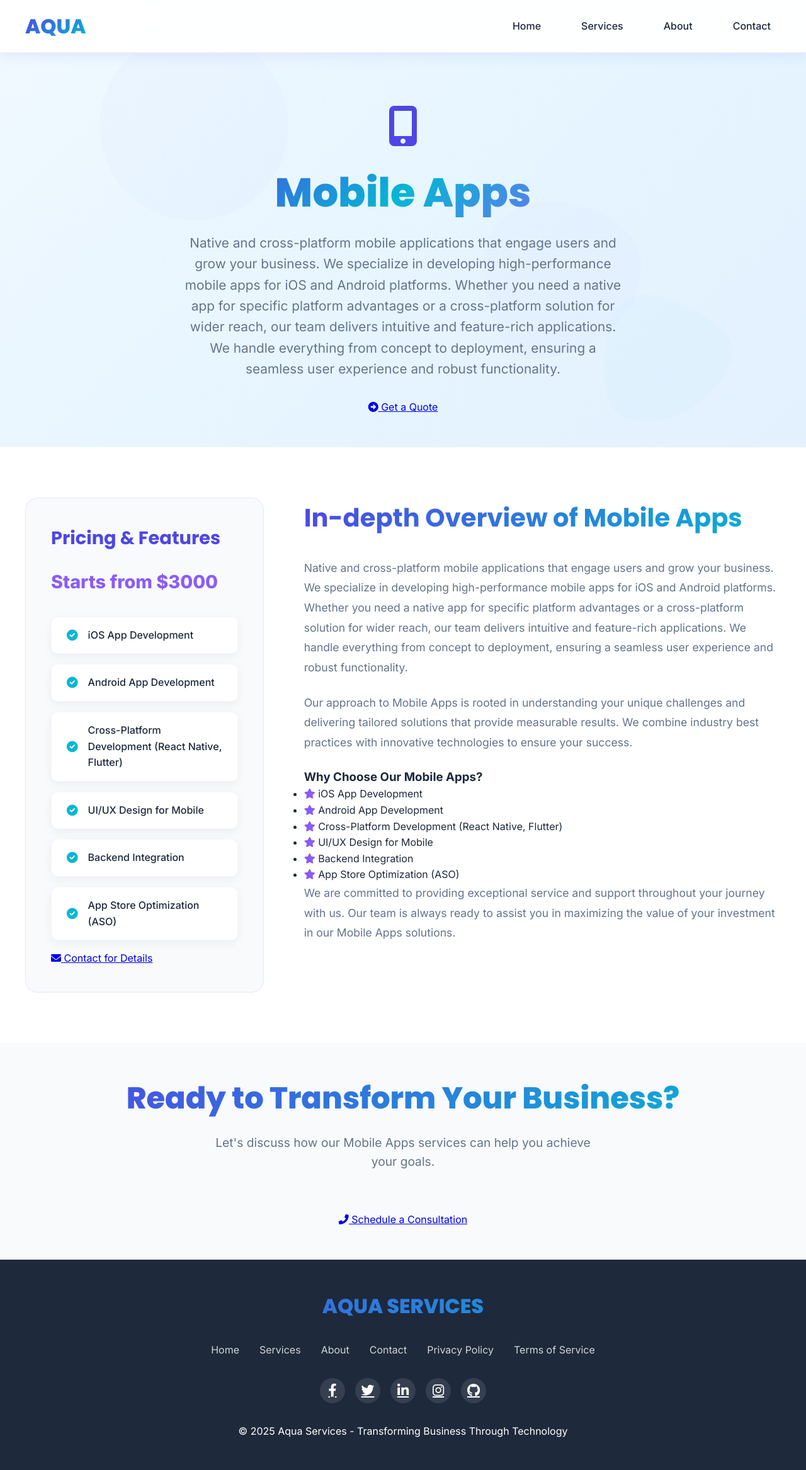
After one commit to Vinayakp2001/aqua-service, a Django app: page /services/mobile-apps/ in a window 1280 px wide. The commit adds this page. Shown: the whole page at 63% size. Run offline with Django 5.2, Linux system fonts and the light colour scheme.

Commit message:
first look detaild service card

```diff
--- /dev/null
+++ b/personal/itservice/templates/itservice/service_detail.html
@@ -0,0 +1,585 @@
+<!DOCTYPE html>
+<html lang="en">
+<head>
+    <meta charset="UTF-8">
+    <meta name="viewport" content="width=device-width, initial-scale=1.0">
+    <title>Aqua Services - {{ service.title }}</title>
+    <link rel="stylesheet" href="https://cdnjs.cloudflare.com/ajax/libs/font-awesome/6.0.0/css/all.min.css">
+    <style>
+        /* Reusing styles from home.html */
+        @import url('https://fonts.googleapis.com/css2?family=Inter:wght@300;400;500;600;700;800;900&family=Poppins:wght@300;400;500;600;700;800&display=swap');
+
+        :root {
+            --primary-blue: #4F46E5;
+            --secondary-cyan: #06B6D4;
+            --accent-purple: #8B5CF6;
+            --white: #FFFFFF;
+            --light-gray: #F8FAFC;
+            --text-dark: #1E293B;
+            --text-gray: #64748B;
+        }
+
+        * {
+            margin: 0;
+            padding: 0;
+            box-sizing: border-box;
+        }
+
+        body {
+            font-family: 'Inter', sans-serif;
+            line-height: 1.6;
+            overflow-x: hidden;
+            background: linear-gradient(135deg, #F0F9FF 0%, #E0F2FE 100%);
+            color: var(--text-dark);
+        }
+
+        /* Animated Background */
+        .animated-bg {
+            position: fixed;
+            top: 0;
+            left: 0;
+            width: 100%;
+            height: 100%;
+            z-index: -2;
+            background: linear-gradient(135deg, #F0F9FF 0%, #E0F2FE 50%, #F3E8FF 100%);
+        }
+
+        /* Floating Elements */
+        .floating-shapes {
+            position: fixed;
+            top: 0;
+            left: 0;
+            width: 100%;
+            height: 100%;
+            z-index: -1;
+            overflow: hidden;
+        }
+
+        .shape {
+            position: absolute;
+            opacity: 0.1;
+            animation: float 20s infinite ease-in-out;
+        }
+
+        .shape:nth-child(1) {
+            background: var(--primary-blue);
+            width: 300px;
+            height: 300px;
+            top: 10%;
+            left: 10%;
+            border-radius: 50%;
+            animation-delay: 0s;
+        }
+
+        .shape:nth-child(2) {
+            background: var(--secondary-cyan);
+            width: 200px;
+            height: 200px;
+            top: 60%;
+            right: 10%;
+            border-radius: 30% 70% 70% 30% / 30% 30% 70% 70%;
+            animation-delay: 5s;
+        }
+
+        .shape:nth-child(3) {
+            background: var(--accent-purple);
+            width: 250px;
+            height: 250px;
+            top: 40%;
+            left: 60%;
+            border-radius: 40% 60% 70% 30% / 40% 40% 60% 60%;
+            animation-delay: 10s;
+        }
+
+        @keyframes float {
+            0%, 100% { transform: translate(0, 0) rotate(0deg); }
+            33% { transform: translate(30px, -30px) rotate(120deg); }
+            66% { transform: translate(-20px, 20px) rotate(240deg); }
+        }
+
+        /* Navigation */
+        .navbar {
+            position: fixed;
+            top: 0;
+            width: 100%;
+            padding: 1rem 2rem;
+            background: rgba(255, 255, 255, 0.95);
+            backdrop-filter: blur(20px);
+            border-bottom: 1px solid rgba(79, 70, 229, 0.1);
+            z-index: 1000;
+            transition: all 0.3s ease;
+            box-shadow: 0 4px 20px rgba(79, 70, 229, 0.1);
+        }
+
+        .navbar.scrolled {
+            background: rgba(255, 255, 255, 0.98);
+            box-shadow: 0 8px 30px rgba(79, 70, 229, 0.15);
+        }
+
+        .nav-container {
+            display: flex;
+            justify-content: space-between;
+            align-items: center;
+            max-width: 1200px;
+            margin: 0 auto;
+        }
+
+        .logo {
+            font-family: 'Poppins', sans-serif;
+            font-size: 2rem;
+            font-weight: 800;
+            background: linear-gradient(135deg, var(--primary-blue) 0%, var(--secondary-cyan) 100%);
+            -webkit-background-clip: text;
+            -webkit-text-fill-color: transparent;
+            background-clip: text;
+            text-decoration: none;
+            position: relative;
+            transition: all 0.3s ease;
+        }
+
+        .logo:hover {
+            transform: scale(1.05);
+        }
+
+        .nav-links {
+            display: flex;
+            list-style: none;
+            gap: 2rem;
+        }
+
+        .nav-links a {
+            color: var(--text-dark);
+            text-decoration: none;
+            font-weight: 500;
+            font-size: 1rem;
+            transition: all 0.3s ease;
+            position: relative;
+            padding: 8px 16px;
+            border-radius: 20px;
+        }
+
+        .nav-links a::before {
+            content: '';
+            position: absolute;
+            top: 0;
+            left: 0;
+            width: 100%;
+            height: 100%;
+            background: linear-gradient(135deg, var(--primary-blue), var(--secondary-cyan));
+            border-radius: 20px;
+            opacity: 0;
+            transition: opacity 0.3s ease;
+            z-index: -1;
+        }
+
+        .nav-links a:hover {
+            color: white;
+            transform: translateY(-2px);
+        }
+
+        .nav-links a:hover::before {
+            opacity: 1;
+        }
+
+        /* Mobile Menu */
+        .mobile-menu-btn {
+            display: none;
+            background: none;
+            border: none;
+            color: var(--text-dark);
+            font-size: 1.5rem;
+            cursor: pointer;
+        }
+
+        /* General Section Styling */
+        .section-padding {
+            padding: 100px 2rem;
+        }
+
+        .container {
+            max-width: 1200px;
+            margin: 0 auto;
+        }
+
+        .section-title {
+            text-align: center;
+            font-family: 'Poppins', sans-serif;
+            font-size: 3rem;
+            font-weight: 800;
+            margin-bottom: 1rem;
+            background: linear-gradient(135deg, var(--primary-blue) 0%, var(--secondary-cyan) 100%);
+            -webkit-background-clip: text;
+            -webkit-text-fill-color: transparent;
+            background-clip: text;
+        }
+
+        .section-subtitle {
+            text-align: center;
+            font-size: 1.2rem;
+            color: var(--text-gray);
+            margin-bottom: 4rem;
+            max-width: 600px;
+            margin-left: auto;
+            margin-right: auto;
+        }
+
+        /* Service Detail Specific Styles */
+        .service-detail-hero {
+            position: relative;
+            background: linear-gradient(135deg, rgba(240, 249, 255, 0.8) 0%, rgba(224, 242, 254, 0.8) 100%);
+            padding: 150px 2rem 50px; /* Adjust padding for navbar */
+            text-align: center;
+            min-height: 60vh;
+            display: flex;
+            align-items: center;
+            justify-content: center;
+        }
+
+        .service-detail-hero-content {
+            max-width: 900px;
+            margin: 0 auto;
+        }
+
+        .service-detail-hero-content h1 {
+            font-family: 'Poppins', sans-serif;
+            font-size: 4rem;
+            font-weight: 900;
+            margin-bottom: 1.5rem;
+            background: linear-gradient(135deg, var(--primary-blue) 0%, var(--secondary-cyan) 50%, var(--accent-purple) 100%);
+            -webkit-background-clip: text;
+            -webkit-text-fill-color: transparent;
+            background-clip: text;
+            line-height: 1.2;
+        }
+
+        .service-detail-hero-content .service-icon {
+            font-size: 4rem;
+            color: var(--primary-blue);
+            margin-bottom: 1rem;
+        }
+
+        .service-detail-hero-content p {
+            font-size: 1.3rem;
+            color: var(--text-gray);
+            margin-bottom: 2rem;
+            font-weight: 400;
+            max-width: 700px;
+            margin-left: auto;
+            margin-right: auto;
+        }
+
+        .service-detail-info {
+            background: white;
+            padding: 80px 2rem;
+        }
+
+        .info-grid {
+            display: grid;
+            grid-template-columns: 1fr 2fr;
+            gap: 4rem;
+            align-items: start;
+        }
+
+        .sidebar {
+            background: var(--light-gray);
+            padding: 2.5rem;
+            border-radius: 20px;
+            border: 1px solid rgba(79, 70, 229, 0.1);
+            position: sticky;
+            top: 100px; /* Offset for navbar */
+        }
+
+        .sidebar h3 {
+            font-family: 'Poppins', sans-serif;
+            font-size: 1.8rem;
+            font-weight: 700;
+            margin-bottom: 1.5rem;
+            color: var(--primary-blue);
+        }
+
+        .sidebar .cost {
+            font-size: 1.8rem;
+            font-weight: 800;
+            color: var(--accent-purple);
+            margin-bottom: 2rem;
+            display: block;
+        }
+
+        .sidebar ul {
+            list-style: none;
+            padding: 0;
+        }
+
+        .sidebar ul li {
+            background: white;
+            padding: 1rem 1.5rem;
+            margin-bottom: 1rem;
+            border-radius: 10px;
+            display: flex;
+            align-items: center;
+            gap: 1rem;
+            box-shadow: 0 5px 15px rgba(0,0,0,0.05);
+            border: 1px solid rgba(79, 70, 229, 0.05);
+        }
+
+        .sidebar ul li i {
+            color: var(--secondary-cyan);
+            font-size: 1.1rem;
+        }
+
+        .sidebar ul li span {
+            font-weight: 500;
+            color: var(--text-dark);
+        }
+
+        .main-content h2 {
+            font-family: 'Poppins', sans-serif;
+            font-size: 2.5rem;
+            font-weight: 700;
+            margin-bottom: 2rem;
+            background: linear-gradient(135deg, var(--primary-blue) 0%, var(--secondary-cyan) 100%);
+            -webkit-background-clip: text;
+            -webkit-text-fill-color: transparent;
+            background-clip: text;
+        }
+
+        .main-content p {
+            font-size: 1.1rem;
+            color: var(--text-gray);
+            margin-bottom: 1.5rem;
+            line-height: 1.8;
+        }
+
+        /* Call to action in detail page */
+        .detail-cta {
+            text-align: center;
+            padding: 50px 2rem;
+            background: var(--light-gray);
+        }
+
+        /* Footer (copied from home.html) */
+        .footer {
+            background: var(--text-dark);
+            color: white;
+            text-align: center;
+            padding: 3rem 2rem;
+        }
+
+        .footer-content {
+            max-width: 1200px;
+            margin: 0 auto;
+        }
+
+        .footer-logo {
+            font-family: 'Poppins', sans-serif;
+            font-size: 2rem;
+            font-weight: 800;
+            background: linear-gradient(135deg, var(--primary-blue) 0%, var(--secondary-cyan) 100%);
+            -webkit-background-clip: text;
+            -webkit-text-fill-color: transparent;
+            background-clip: text;
+            margin-bottom: 2rem;
+        }
+
+        .footer-links {
+            display: flex;
+            justify-content: center;
+            gap: 2rem;
+            margin-bottom: 2rem;
+            flex-wrap: wrap;
+        }
+
+        .footer-links a {
+            color: rgba(255, 255, 255, 0.8);
+            text-decoration: none;
+            transition: all 0.3s ease;
+        }
+
+        .footer-links a:hover {
+            color: var(--secondary-cyan);
+        }
+
+        .social-links {
+            display: flex;
+            justify-content: center;
+            gap: 1rem;
+            margin-bottom: 2rem;
+        }
+
+        .social-links a {
+            color: white;
+            font-size: 1.3rem;
+            width: 40px;
+            height: 40px;
+            background: rgba(255, 255, 255, 0.1);
+            border-radius: 50%;
+            display: flex;
+            align-items: center;
+            justify-content: center;\
+            transition: all 0.3s ease;
+        }
+
+        .social-links a:hover {
+            background: var(--primary-blue);
+            transform: translateY(-3px);
+        }
+
+        /* Mobile Responsive for Detail Page */
+        @media (max-width: 768px) {
+            .service-detail-hero-content h1 { font-size: 2.5rem; }
+            .info-grid {
+                grid-template-columns: 1fr;
+                gap: 2rem;
+            }
+            .sidebar {
+                position: static;
+                top: auto;
+            }
+        }
+    </style>
+</head>
+<body>
+    <!-- Animated Background -->
+    <div class="animated-bg"></div>
+
+    <!-- Floating Shapes -->
+    <div class="floating-shapes">
+        <div class="shape"></div>
+        <div class="shape"></div>
+        <div class="shape"></div>
+    </div>
+
+    <!-- Navigation (Copied from home.html) -->
+    <nav class="navbar" id="navbar">
+        <div class="nav-container">
+            <a href="{% url 'home' %}" class="logo">AQUA</a>
+            <button class="mobile-menu-btn" id="mobileMenuBtn">
+                <i class="fas fa-bars"></i>
+            </button>
+            <ul class="nav-links" id="navLinks">
+                <li><a href="{% url 'home' %}#home">Home</a></li>
+                <li><a href="{% url 'home' %}#services">Services</a></li>
+                <li><a href="{% url 'home' %}#about">About</a></li>
+                <li><a href="{% url 'home' %}#contact">Contact</a></li>
+            </ul>
+        </div>
+    </nav>
+
+    <!-- Service Detail Hero Section -->
+    <section class="service-detail-hero">
+        <div class="service-detail-hero-content">
+            <div class="service-icon"><i class="{{ service.icon }}"></i></div>
+            <h1>{{ service.title }}</h1>
+            <p>{{ service.description }}</p>
+            <a href="{% url 'home' %}#contact" class="cta-button">
+                <i class="fas fa-arrow-alt-circle-right"></i>
+                Get a Quote
+            </a>
+        </div>
+    </section>
+
+    <!-- Service Information Section -->
+    <section class="service-detail-info section-padding">
+        <div class="container">
+            <div class="info-grid">
+                <div class="sidebar">
+                    <h3>Pricing & Features</h3>
+                    <span class="cost">{{ service.cost }}</span>
+                    <ul>
+                        {% for feature in service.features %}
+                            <li><i class="fas fa-check-circle"></i> <span>{{ feature }}</span></li>
+                        {% endfor %}
+                    </ul>
+                     <a href="{% url 'home' %}#contact" class="cta-button" style="width: 100%; text-align: center; margin-top: 2rem;">
+                        <i class="fas fa-envelope"></i>
+                        Contact for Details
+                    </a>
+                </div>
+                <div class="main-content">
+                    <h2>In-depth Overview of {{ service.title }}</h2>
+                    <p>
+                        {{ service.description|safe }}
+                    </p>
+                    <p>
+                        Our approach to {{ service.title }} is rooted in understanding your unique challenges and delivering tailored solutions that provide measurable results. We combine industry best practices with innovative technologies to ensure your success.
+                    </p>
+                    <h3>Why Choose Our {{ service.title }}?</h3>
+                    <ul>
+                        {% for feature in service.features %}
+                            <li><i class="fas fa-star" style="color: var(--accent-purple);"></i> {{ feature }}</li>
+                        {% endfor %}
+                    </ul>
+                    <p>
+                        We are committed to providing exceptional service and support throughout your journey with us. Our team is always ready to assist you in maximizing the value of your investment in our {{ service.title }} solutions.
+                    </p>
+                </div>
+            </div>
+        </div>
+    </section>
+
+    <!-- Call to Action Section -->
+    <section class="detail-cta section-padding">
+        <div class="container">
+            <h2 class="section-title">Ready to Transform Your Business?</h2>
+            <p class="section-subtitle">Let's discuss how our {{ service.title }} services can help you achieve your goals.</p>
+            <a href="{% url 'home' %}#contact" class="cta-button">
+                <i class="fas fa-phone-alt"></i>
+                Schedule a Consultation
+            </a>
+        </div>
+    </section>
+
+    <!-- Footer -->
+    <footer class="footer">
+        <div class="footer-content">
+            <div class="footer-logo">AQUA SERVICES</div>
+            <div class="footer-links">
+                <a href="{% url 'home' %}#home">Home</a>
+                <a href="{% url 'home' %}#services">Services</a>
+                <a href="{% url 'home' %}#about">About</a>
+                <a href="{% url 'home' %}#contact">Contact</a>
+                <a href="#">Privacy Policy</a>
+                <a href="#">Terms of Service</a>
+            </div>
+            <div class="social-links">
+                <a href="#"><i class="fab fa-facebook-f"></i></a>
+                <a href="#"><i class="fab fa-twitter"></i></a>
+                <a href="#"><i class="fab fa-linkedin-in"></i></a>
+                <a href="#"><i class="fab fa-instagram"></i></a>
+                <a href="#"><i class="fab fa-github"></i></a>
+            </div>
+            <p>© 2025 Aqua Services - Transforming Business Through Technology</p>
+        </div>
+    </footer>
+
+    <script>
+        // Mobile Menu Toggle (Copied from home.html)
+        const mobileMenuBtn = document.getElementById('mobileMenuBtn');
+        const navLinks = document.getElementById('navLinks');
+
+        mobileMenuBtn.addEventListener('click', () => {
+            navLinks.classList.toggle('active');
+            mobileMenuBtn.innerHTML = navLinks.classList.contains('active') ?
+                '<i class="fas fa-times"></i>' : '<i class="fas fa-bars"></i>';
+        });
+
+        // Close mobile menu when clicking a link (Copied from home.html)
+        document.querySelectorAll('.nav-links a').forEach(link => {
+            link.addEventListener('click', () => {
+                navLinks.classList.remove('active');
+                mobileMenuBtn.innerHTML = '<i class="fas fa-bars"></i>';
+            });
+        });
+
+        // Navbar scroll effect (Copied from home.html)
+        window.addEventListener('scroll', function() {
+            const navbar = document.getElementById('navbar');
+            if (window.scrollY > 50) {
+                navbar.classList.add('scrolled');
+            } else {
+                navbar.classList.remove('scrolled');
+            }
+        });
+    </script>
+</body>
+</html>
--- a/personal/itservice/urls.py
+++ b/personal/itservice/urls.py
@@ -6,4 +6,5 @@ urlpatterns = [
     path('about/', views.about, name='about'),
     path('contact/', views.contact, name='contact'),
     path('dashboard/', views.dashboard, name='dashboard'),
+    path('services/<slug:service_slug>/', views.service_detail, name='service_detail'),
 ]
--- a/personal/itservice/views.py
+++ b/personal/itservice/views.py
@@ -20,3 +20,100 @@ def dashboard(request):
         "clients": 15
     }
     return render(request, 'itservice/dashboard.html', context)
+
+def service_detail(request, service_slug):
+    # This is dummy data for now. In a real application, you would fetch this from a database.
+    services = {
+        "web-development": {
+            "title": "Web Development",
+            "icon": "fas fa-globe",
+            "description": "Modern, responsive websites that captivate your audience and drive conversions with the latest technologies. Our web development services focus on creating visually stunning, user-friendly, and highly functional websites tailored to your business needs. We use cutting-edge technologies like React, Angular, Vue.js for frontend and Django, Node.js for backend to deliver robust and scalable solutions. From e-commerce platforms to complex web applications, we ensure your online presence stands out.",
+            "cost": "Starts from $1500",
+            "features": [
+                "Custom Website Design",
+                "Responsive Development (Desktop, Tablet, Mobile)",
+                "E-commerce Solutions",
+                "Content Management Systems (CMS)",
+                "Performance Optimization",
+                "SEO Best Practices"
+            ]
+        },
+        "digital-marketing": {
+            "title": "Digital Marketing",
+            "icon": "fas fa-chart-line",
+            "description": "Strategic digital marketing campaigns that boost your online presence and generate quality leads. Our comprehensive digital marketing services include Search Engine Optimization (SEO), Social Media Marketing (SMM), Pay-Per-Click (PPC) advertising, content marketing, and email marketing. We craft data-driven strategies to increase your brand visibility, drive targeted traffic, and maximize your return on investment. Let us help you connect with your audience and achieve your marketing goals.",
+            "cost": "Custom Quote",
+            "features": [
+                "Search Engine Optimization (SEO)",
+                "Social Media Marketing (SMM)",
+                "Pay-Per-Click (PPC) Advertising",
+                "Content Marketing",
+                "Email Marketing Campaigns",
+                "Analytics and Reporting"
+            ]
+        },
+        "mobile-apps": {
+            "title": "Mobile Apps",
+            "icon": "fas fa-mobile-alt",
+            "description": "Native and cross-platform mobile applications that engage users and grow your business. We specialize in developing high-performance mobile apps for iOS and Android platforms. Whether you need a native app for specific platform advantages or a cross-platform solution for wider reach, our team delivers intuitive and feature-rich applications. We handle everything from concept to deployment, ensuring a seamless user experience and robust functionality.",
+            "cost": "Starts from $3000",
+            "features": [
+                "iOS App Development",
+                "Android App Development",
+                "Cross-Platform Development (React Native, Flutter)",
+                "UI/UX Design for Mobile",
+                "Backend Integration",
+                "App Store Optimization (ASO)"
+            ]
+        },
+        "cloud-solutions": {
+            "title": "Cloud Solutions",
+            "icon": "fas fa-cloud",
+            "description": "Scalable cloud infrastructure and migration services for optimal performance and cost-efficiency. Embrace the power of the cloud with our expert solutions. We help businesses design, implement, and manage cloud infrastructures on leading platforms like AWS, Azure, and Google Cloud. Our services include cloud migration, infrastructure as code, cloud security, and cost optimization, ensuring your business leverages the full potential of cloud computing.",
+            "cost": "Custom Quote",
+            "features": [
+                "Cloud Migration Strategy",
+                "Infrastructure as a Service (IaaS)",
+                "Platform as a Service (PaaS)",
+                "Software as a Service (SaaS) Integration",
+                "Cloud Security & Compliance",
+                "Disaster Recovery & Backup"
+            ]
+        },
+        "cybersecurity": {
+            "title": "Cybersecurity",
+            "icon": "fas fa-shield-alt",
+            "description": "Comprehensive security solutions to protect your digital assets and maintain business continuity. In today's threat landscape, robust cybersecurity is paramount. We offer a range of services including vulnerability assessments, penetration testing, security audits, and implementation of advanced security protocols. Our goal is to safeguard your data, applications, and infrastructure from cyber threats, ensuring compliance and peace of mind.",
+            "cost": "Starts from $1000",
+            "features": [
+                "Vulnerability Assessment & Penetration Testing (VAPT)",
+                "Security Audits & Compliance",
+                "Endpoint Protection",
+                "Network Security",
+                "Security Information and Event Management (SIEM)",
+                "Employee Training & Awareness"
+            ]
+        },
+        "it-consulting": {
+            "title": "IT Consulting",
+            "icon": "fas fa-cogs",
+            "description": "Expert guidance and strategic planning to optimize your technology infrastructure and processes. Our IT consulting services provide strategic insights and actionable recommendations to align your technology with your business objectives. We help you with IT strategy development, digital transformation, technology assessment, and project management, ensuring you make informed decisions that drive efficiency and innovation.",
+            "cost": "Per Hour / Project Based",
+            "features": [
+                "IT Strategy & Roadmapping",
+                "Digital Transformation Consulting",
+                "Technology Assessment & Audit",
+                "Project Management",
+                "Vendor Selection & Management",
+                "Business Process Optimization"
+            ]
+        },
+    }
+
+    service = services.get(service_slug)
+
+    if service:
+        return render(request, 'itservice/service_detail.html', {'service': service})
+    else:
+        # You might want to render a 404 page or a generic error page here
+        return render(request, 'itservice/service_not_found.html', {'service_slug': service_slug})
```
Also changed, not shown: personal/itservice/templates/itservice/home.html (+19 -1 lines).
